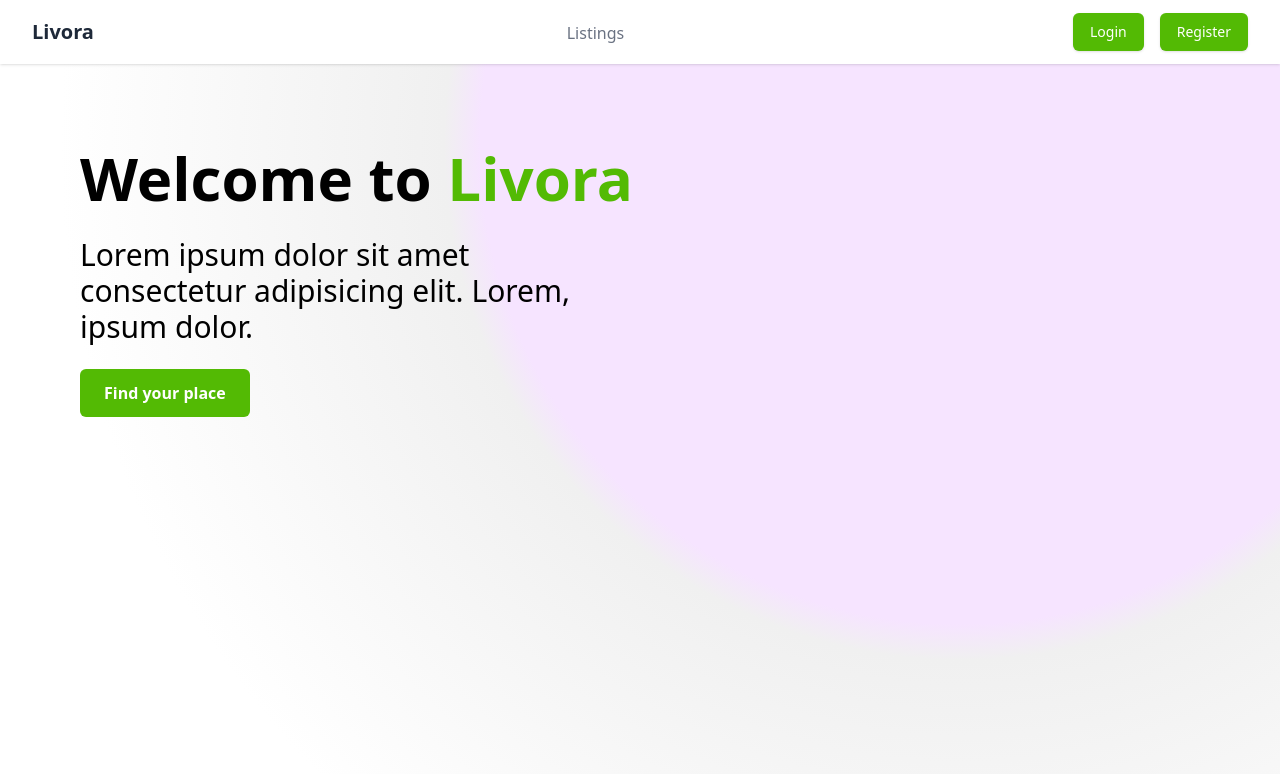
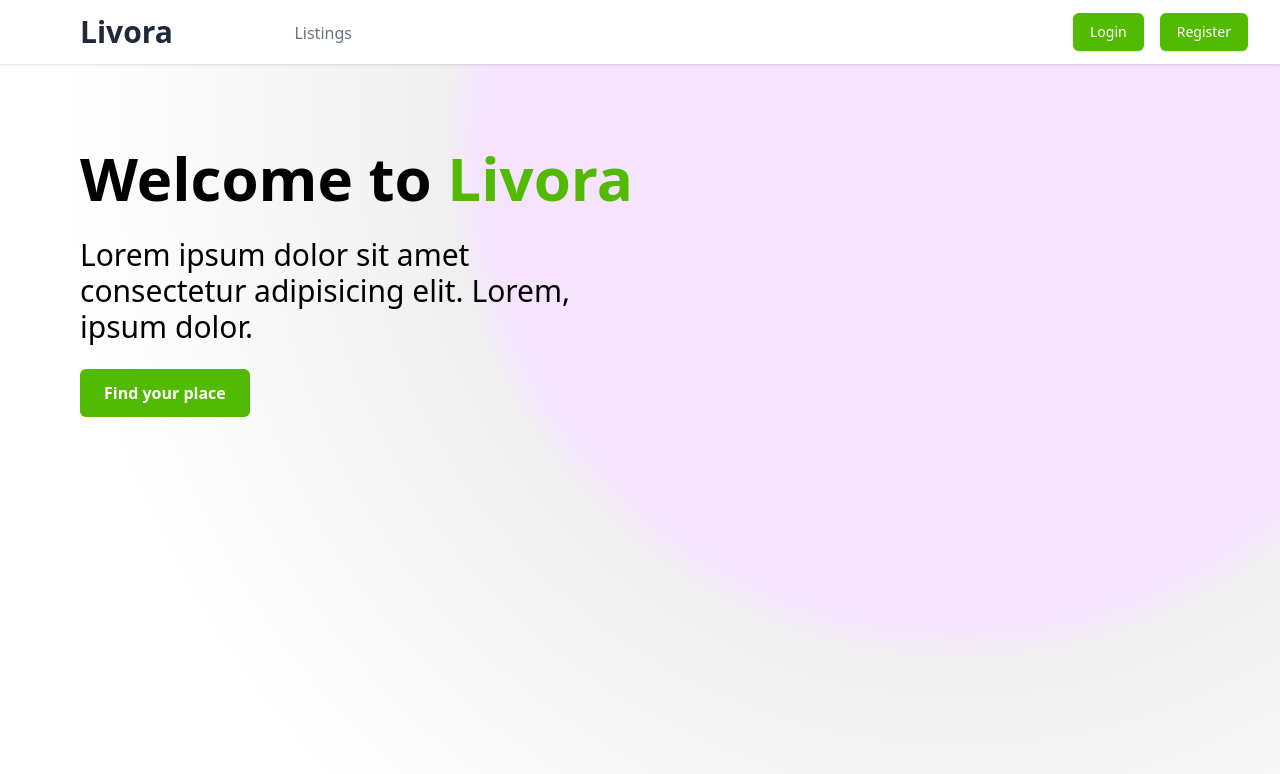
Before and after one commit to RyoDagg/livora, a Next.js app in the folder web/: page / in a window 1280 px wide. Shown: the top 774 px of the page. Built offline with nearby package versions, Linux system fonts and the light colour scheme; no server answers.

Commit message:
navbar spacing logic

```diff
--- a/web/src/components/Navbar.tsx
+++ b/web/src/components/Navbar.tsx
@@ -52,20 +52,20 @@ export default function Navbar() {
   return (
     <nav className="bg-white shadow-sm relative z-50">
       <div className="mx-auto px-4 sm:px-6 lg:px-8">
-        <div className="flex justify-between h-16 items-center">
+        <div className="flex h-16 items-center">
           {/* Logo */}
-          <Link href="/" className="text-xl font-bold text-gray-800">
+          <Link href="/" className="text-3xl font-bold text-gray-800 ml-12">
             Livora
           </Link>
 
           {/* Desktop nav */}
-          <div className="hidden sm:flex sm:ml-6 sm:space-x-8">
+          <div className="hidden w-2xl mx-auto sm:flex sm:space-x-8">
             <NavLink href="/listings">Listings</NavLink>
             {user && <NavLink href="/listings/create">Create Listing</NavLink>}
           </div>
 
           {/* Desktop auth / profile */}
-          <div className="hidden sm:flex sm:items-center relative">
+          <div className="hidden sm:flex sm:items-center justify-end relative w-48">
             {!loading &&
               (user ? (
                 <div className="relative" ref={dropdownRef}>
@@ -131,7 +131,7 @@ export default function Navbar() {
 
           {/* Mobile toggle */}
           <button
-            className="sm:hidden p-2 rounded-md text-gray-700 hover:bg-gray-100 focus:outline-none"
+            className="sm:hidden p-2 ml-auto rounded-md text-gray-700 hover:bg-gray-100 focus:outline-none"
             onClick={() => setMobileOpen(!mobileOpen)}
           >
             {mobileOpen ? <HiX size={24} /> : <HiMenu size={24} />}
```
